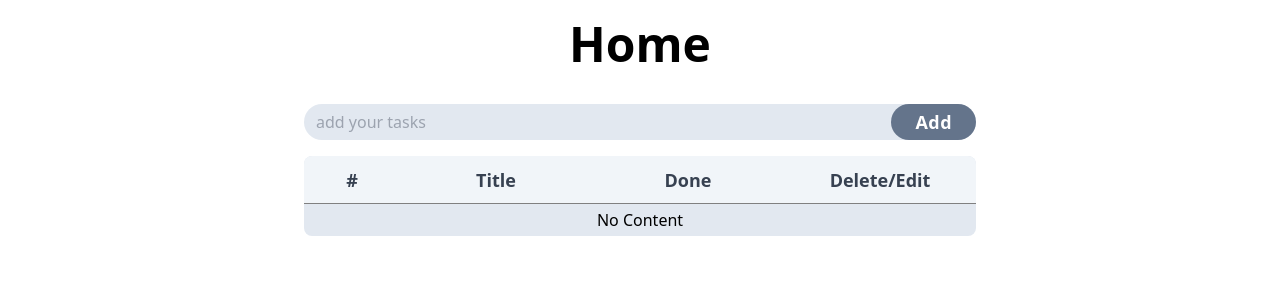
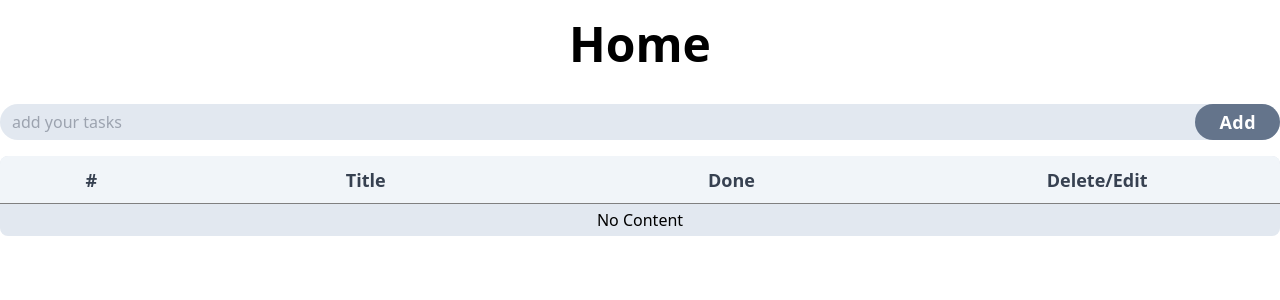
Before and after one commit to ali-mohammadi5272/TodoList_Kandoo, a React (Vite) app: page / in a window 1280 px wide. Shown: the top 300 px of the page. Built offline with nearby package versions, Linux system fonts and the light colour scheme.

Commit message:
refactor: remove Container Ccomponent

```diff
--- a/src/components/templates/HomePage/Index.jsx
+++ b/src/components/templates/HomePage/Index.jsx
@@ -1,5 +1,4 @@
 import { useLayoutEffect } from "react";
-import Container from "../../modules/Container/Container";
 import TodoList from "../../modules/TodoList/TodoList";
 
 const HomePage = () => {
@@ -9,12 +8,10 @@ const HomePage = () => {
 
   return (
     <main>
-      <Container>
-        <h1 className="text-5xl font-bold my-5 text-center">Home</h1>
-        <section>
-          <TodoList />
-        </section>
-      </Container>
+      <h1 className="text-5xl font-bold my-5 text-center">Home</h1>
+      <section>
+        <TodoList />
+      </section>
     </main>
   );
 };
```
